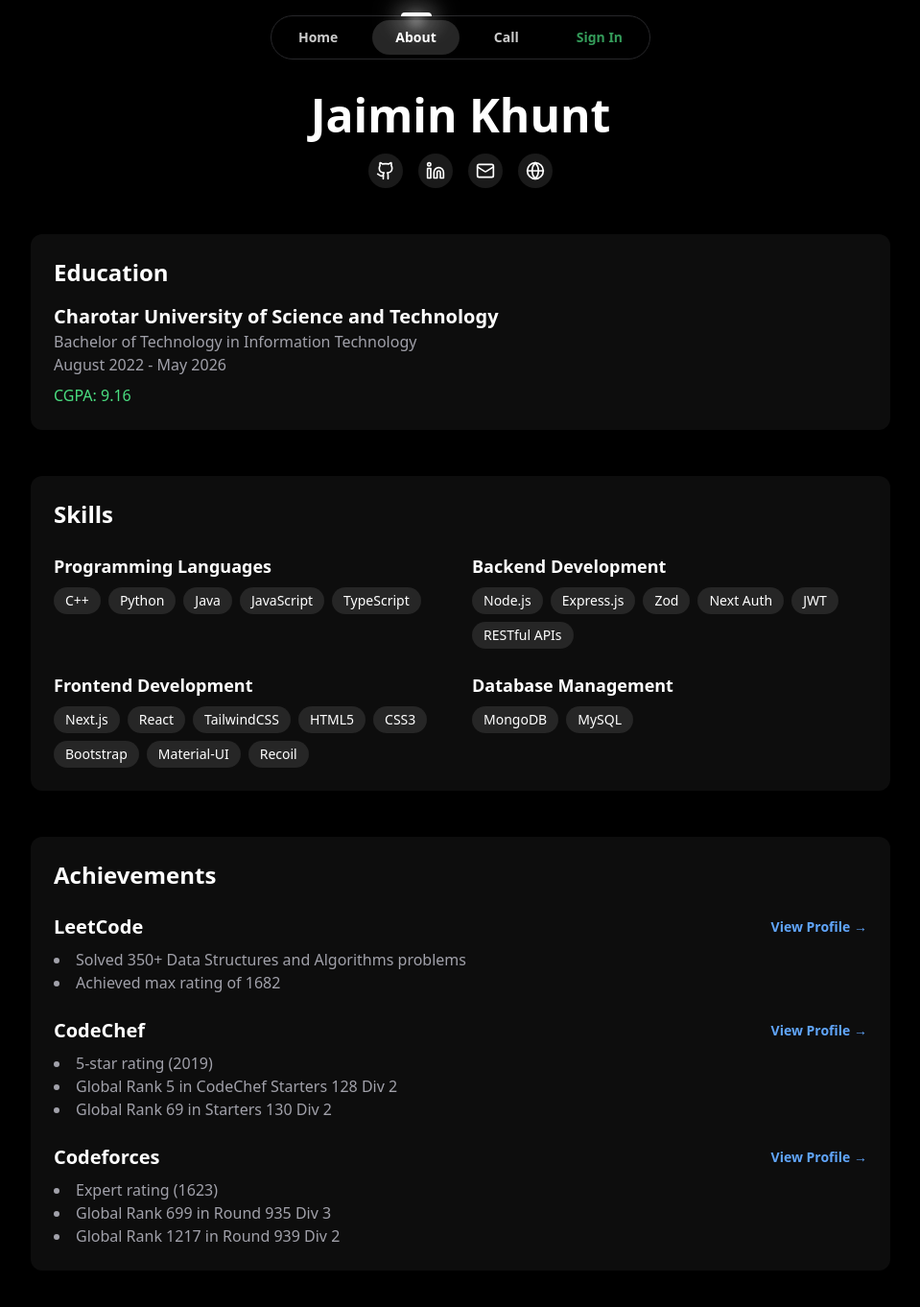
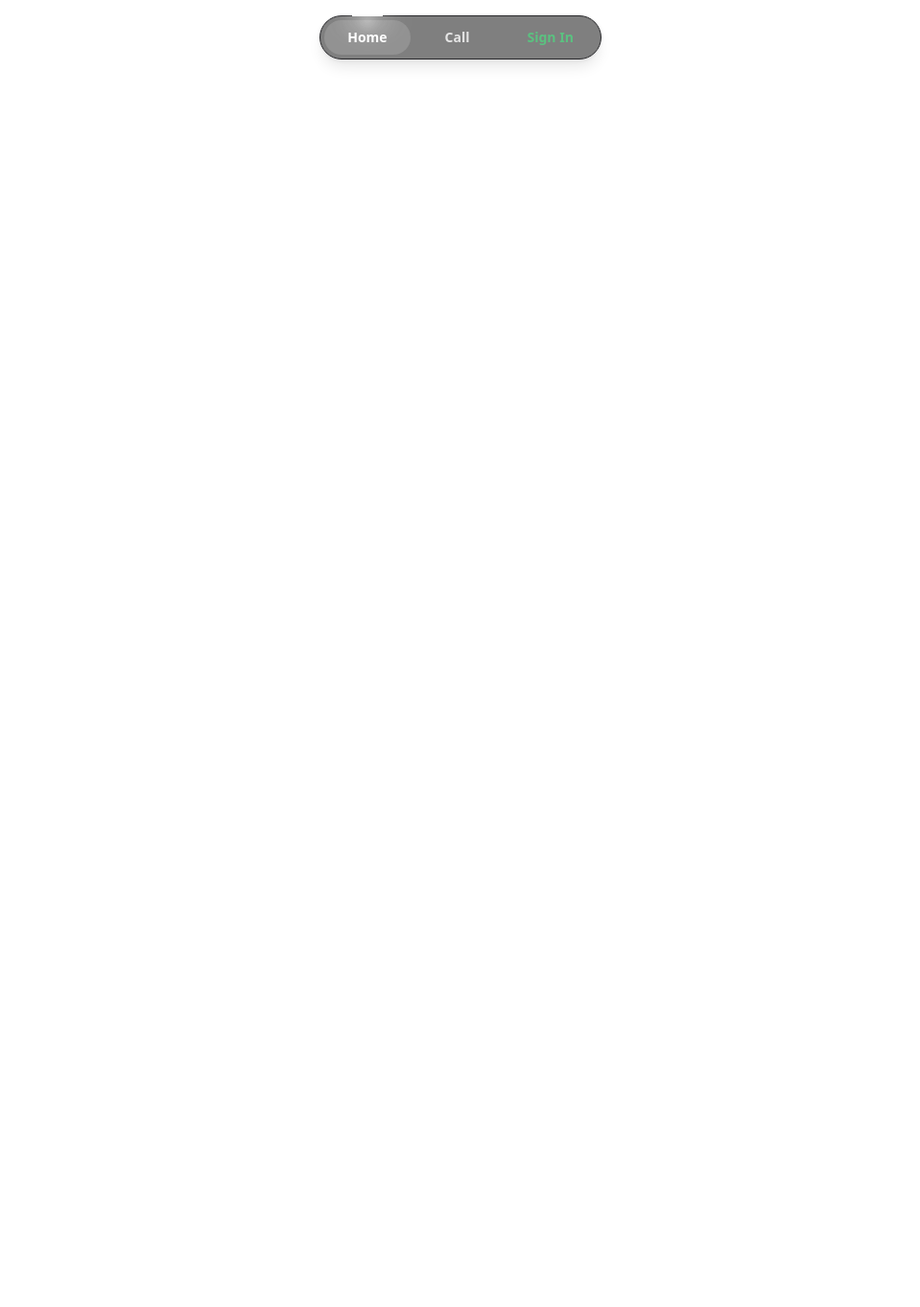
Before and after one commit to notHuman9504/ezStream, a Next.js app in the folder ezstream/: page /about in a window 1280 px wide. Shown: the top 1362 px of the page at 96% size, without its empty margins (160-1119 px from the left). After the commit the page ends 800 px from the top, so only its background shows below. Built offline with nearby package versions, Linux system fonts and the light colour scheme; a web font is replaced by a local one.

Commit message:
Final Touches

```diff
--- a/ezstream/src/app/about/page.tsx
+++ b/ezstream/src/app/about/page.tsx
@@ -47,143 +47,143 @@
     }
   ]
 
-  return (
-    <div className="min-h-screen bg-black text-white pt-24 pb-12">
-      <div className="container mx-auto px-4">
-        <motion.div
-          initial={{ opacity: 0, y: 20 }}
-          animate={{ opacity: 1, y: 0 }}
-          transition={{ duration: 0.5 }}
-          className="max-w-4xl mx-auto"
-        >
-          {/* Header Section */}
-          <div className="text-center mb-12">
-            <h1 className="text-4xl md:text-5xl font-bold mb-4">Jaimin Khunt</h1>
-            <div className="flex justify-center gap-4 mb-6">
-              {socialLinks.map((link) => (
-                <motion.a
-                  key={link.label}
-                  href={link.href}
-                  target="_blank"
-                  rel="noopener noreferrer"
-                  whileHover={{ scale: 1.1 }}
-                  className="p-2 bg-white/10 rounded-full hover:bg-white/20 transition-colors"
-                  title={link.label}
-                >
-                  {link.icon}
-                </motion.a>
-              ))}
-            </div>
-          </div>
+  return ( <div></div>
+    // <div className="min-h-screen bg-black text-white pt-24 pb-12">
+    //   <div className="container mx-auto px-4">
+    //     <motion.div
+    //       initial={{ opacity: 0, y: 20 }}
+    //       animate={{ opacity: 1, y: 0 }}
+    //       transition={{ duration: 0.5 }}
+    //       className="max-w-4xl mx-auto"
+    //     >
+    //       {/* Header Section */}
+    //       <div className="text-center mb-12">
+    //         <h1 className="text-4xl md:text-5xl font-bold mb-4">Jaimin Khunt</h1>
+    //         <div className="flex justify-center gap-4 mb-6">
+    //           {socialLinks.map((link) => (
+    //             <motion.a
+    //               key={link.label}
+    //               href={link.href}
+    //               target="_blank"
+    //               rel="noopener noreferrer"
+    //               whileHover={{ scale: 1.1 }}
+    //               className="p-2 bg-white/10 rounded-full hover:bg-white/20 transition-colors"
+    //               title={link.label}
+    //             >
+    //               {link.icon}
+    //             </motion.a>
+    //           ))}
+    //         </div>
+    //       </div>
 
-          {/* Education Section */}
-          <motion.section
-            initial={{ opacity: 0, y: 20 }}
-            animate={{ opacity: 1, y: 0 }}
-            transition={{ delay: 0.2 }}
-            className="mb-12 bg-white/5 p-6 rounded-xl"
-          >
-            <h2 className="text-2xl font-bold mb-4">Education</h2>
-            <div>
-              <h3 className="text-xl font-semibold">Charotar University of Science and Technology</h3>
-              <p className="text-zinc-400">Bachelor of Technology in Information Technology</p>
-              <p className="text-zinc-400">August 2022 - May 2026</p>
-              <p className="text-green-400 mt-2">CGPA: 9.16</p>
-            </div>
-          </motion.section>
+    //       {/* Education Section */}
+    //       <motion.section
+    //         initial={{ opacity: 0, y: 20 }}
+    //         animate={{ opacity: 1, y: 0 }}
+    //         transition={{ delay: 0.2 }}
+    //         className="mb-12 bg-white/5 p-6 rounded-xl"
+    //       >
+    //         <h2 className="text-2xl font-bold mb-4">Education</h2>
+    //         <div>
+    //           <h3 className="text-xl font-semibold">Charotar University of Science and Technology</h3>
+    //           <p className="text-zinc-400">Bachelor of Technology in Information Technology</p>
+    //           <p className="text-zinc-400">August 2022 - May 2026</p>
+    //           <p className="text-green-400 mt-2">CGPA: 9.16</p>
+    //         </div>
+    //       </motion.section>
 
-          {/* Skills Section */}
-          <motion.section
-            initial={{ opacity: 0, y: 20 }}
-            animate={{ opacity: 1, y: 0 }}
-            transition={{ delay: 0.3 }}
-            className="mb-12 bg-white/5 p-6 rounded-xl"
-          >
-            <h2 className="text-2xl font-bold mb-6">Skills</h2>
-            <div className="grid grid-cols-1 md:grid-cols-2 gap-6">
-              {skills.map((skillGroup) => (
-                <div key={skillGroup.category}>
-                  <h3 className="text-lg font-semibold mb-2">{skillGroup.category}</h3>
-                  <div className="flex flex-wrap gap-2">
-                    {skillGroup.items.map((skill) => (
-                      <span
-                        key={skill}
-                        className="px-3 py-1 bg-white/10 rounded-full text-sm"
-                      >
-                        {skill}
-                      </span>
-                    ))}
-                  </div>
-                </div>
-              ))}
-            </div>
-          </motion.section>
+    //       {/* Skills Section */}
+    //       <motion.section
+    //         initial={{ opacity: 0, y: 20 }}
+    //         animate={{ opacity: 1, y: 0 }}
+    //         transition={{ delay: 0.3 }}
+    //         className="mb-12 bg-white/5 p-6 rounded-xl"
+    //       >
+    //         <h2 className="text-2xl font-bold mb-6">Skills</h2>
+    //         <div className="grid grid-cols-1 md:grid-cols-2 gap-6">
+    //           {skills.map((skillGroup) => (
+    //             <div key={skillGroup.category}>
+    //               <h3 className="text-lg font-semibold mb-2">{skillGroup.category}</h3>
+    //               <div className="flex flex-wrap gap-2">
+    //                 {skillGroup.items.map((skill) => (
+    //                   <span
+    //                     key={skill}
+    //                     className="px-3 py-1 bg-white/10 rounded-full text-sm"
+    //                   >
+    //                     {skill}
+    //                   </span>
+    //                 ))}
+    //               </div>
+    //             </div>
+    //           ))}
+    //         </div>
+    //       </motion.section>
 
-          {/* Achievements Section */}
-          <motion.section
-            initial={{ opacity: 0, y: 20 }}
-            animate={{ opacity: 1, y: 0 }}
-            transition={{ delay: 0.4 }}
-            className="bg-white/5 p-6 rounded-xl"
-          >
-            <h2 className="text-2xl font-bold mb-6">Achievements</h2>
-            <div className="space-y-6">
-              <div>
-                <h3 className="text-xl font-semibold mb-2 flex items-center justify-between">
-                  LeetCode
-                  <Link
-                    href="https://leetcode.com/u/nothuman9504/"
-                    target="_blank"
-                    className="text-sm text-blue-400 hover:text-blue-300"
-                  >
-                    View Profile →
-                  </Link>
-                </h3>
-                <ul className="list-disc list-inside text-zinc-400">
-                  <li>Solved 350+ Data Structures and Algorithms problems</li>
-                  <li>Achieved max rating of 1682</li>
-                </ul>
-              </div>
+    //       {/* Achievements Section */}
+    //       <motion.section
+    //         initial={{ opacity: 0, y: 20 }}
+    //         animate={{ opacity: 1, y: 0 }}
+    //         transition={{ delay: 0.4 }}
+    //         className="bg-white/5 p-6 rounded-xl"
+    //       >
+    //         <h2 className="text-2xl font-bold mb-6">Achievements</h2>
+    //         <div className="space-y-6">
+    //           <div>
+    //             <h3 className="text-xl font-semibold mb-2 flex items-center justify-between">
+    //               LeetCode
+    //               <Link
+    //                 href="https://leetcode.com/u/nothuman9504/"
+    //                 target="_blank"
+    //                 className="text-sm text-blue-400 hover:text-blue-300"
+    //               >
+    //                 View Profile →
+    //               </Link>
+    //             </h3>
+    //             <ul className="list-disc list-inside text-zinc-400">
+    //               <li>Solved 350+ Data Structures and Algorithms problems</li>
+    //               <li>Achieved max rating of 1682</li>
+    //             </ul>
+    //           </div>
 
-              <div>
-                <h3 className="text-xl font-semibold mb-2 flex items-center justify-between">
-                  CodeChef
-                  <Link
-                    href="https://www.codechef.com/users/nothuman9504"
-                    target="_blank"
-                    className="text-sm text-blue-400 hover:text-blue-300"
-                  >
-                    View Profile →
-                  </Link>
-                </h3>
-                <ul className="list-disc list-inside text-zinc-400">
-                  <li>5-star rating (2019)</li>
-                  <li>Global Rank 5 in CodeChef Starters 128 Div 2</li>
-                  <li>Global Rank 69 in Starters 130 Div 2</li>
-                </ul>
-              </div>
+    //           <div>
+    //             <h3 className="text-xl font-semibold mb-2 flex items-center justify-between">
+    //               CodeChef
+    //               <Link
+    //                 href="https://www.codechef.com/users/nothuman9504"
+    //                 target="_blank"
+    //                 className="text-sm text-blue-400 hover:text-blue-300"
+    //               >
+    //                 View Profile →
+    //               </Link>
+    //             </h3>
+    //             <ul className="list-disc list-inside text-zinc-400">
+    //               <li>5-star rating (2019)</li>
+    //               <li>Global Rank 5 in CodeChef Starters 128 Div 2</li>
+    //               <li>Global Rank 69 in Starters 130 Div 2</li>
+    //             </ul>
+    //           </div>
 
-              <div>
-                <h3 className="text-xl font-semibold mb-2 flex items-center justify-between">
-                  Codeforces
-                  <Link
-                    href="https://codeforces.com/profile/notHuman9504"
-                    target="_blank"
-                    className="text-sm text-blue-400 hover:text-blue-300"
-                  >
-                    View Profile →
-                  </Link>
-                </h3>
-                <ul className="list-disc list-inside text-zinc-400">
-                  <li>Expert rating (1623)</li>
-                  <li>Global Rank 699 in Round 935 Div 3</li>
-                  <li>Global Rank 1217 in Round 939 Div 2</li>
-                </ul>
-              </div>
-            </div>
-          </motion.section>
-        </motion.div>
-      </div>
-    </div>
+    //           <div>
+    //             <h3 className="text-xl font-semibold mb-2 flex items-center justify-between">
+    //               Codeforces
+    //               <Link
+    //                 href="https://codeforces.com/profile/notHuman9504"
+    //                 target="_blank"
+    //                 className="text-sm text-blue-400 hover:text-blue-300"
+    //               >
+    //                 View Profile →
+    //               </Link>
+    //             </h3>
+    //             <ul className="list-disc list-inside text-zinc-400">
+    //               <li>Expert rating (1623)</li>
+    //               <li>Global Rank 699 in Round 935 Div 3</li>
+    //               <li>Global Rank 1217 in Round 939 Div 2</li>
+    //             </ul>
+    //           </div>
+    //         </div>
+    //       </motion.section>
+    //     </motion.div>
+    //   </div>
+    // </div>
   )
 }
--- a/ezstream/src/app/components/layout/Header.tsx
+++ b/ezstream/src/app/components/layout/Header.tsx
@@ -26,7 +26,7 @@
 
   const navItems: NavItem[] = [
     { name: 'Home', url: '/', icon: Home },
-    { name: 'About', url: '/about', icon: User },
+    // { name: 'About', url: '/about', icon: User },
     { name: 'Call', url: '/call', icon: Phone },
     ...(userEmail
       ? [{ name: 'Logout', url: '#', icon: LogOut }]
```
